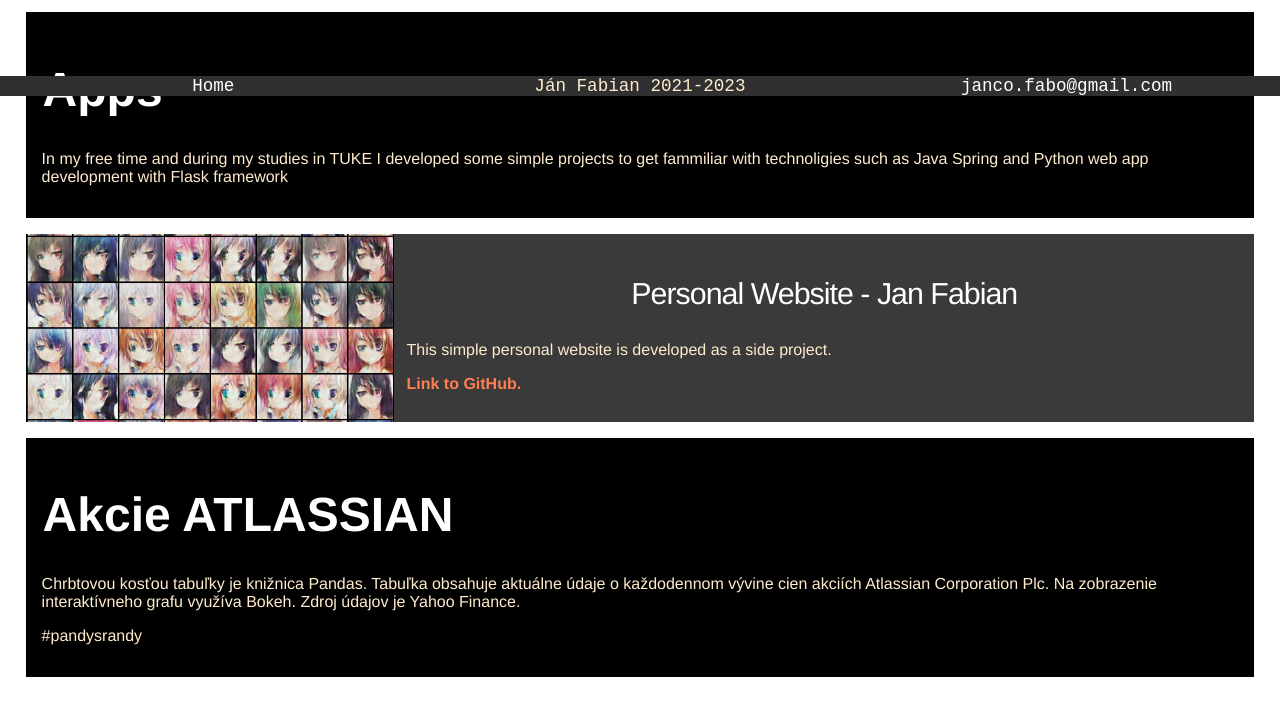
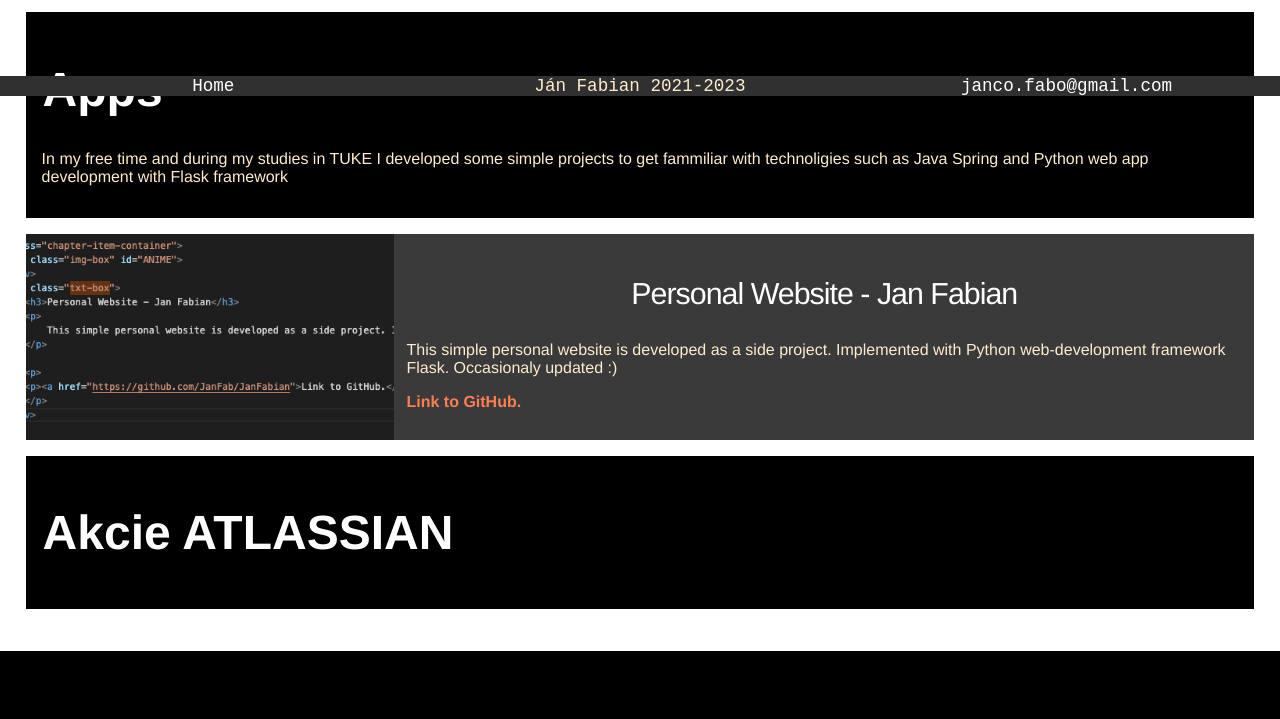
Before and after one commit to JanFab/JanFabian, a Flask app: template templates/gallery.html in a window 1280 px wide. Shown: the part 704-1423 px from the top of the page. After the commit the page ends 1355 px from the top, so only its background shows below. Run offline with Flask 3, Linux system fonts and the light colour scheme; the template is opened without the code that fills it, so the values that code supplies are empty.

Commit message:
Content mid-update

```diff
--- a/static/style.css
+++ b/static/style.css
@@ -53,6 +53,10 @@
 
 #MMDF {
     background-image: url("/static/pics/mmdf.png");
+}
+
+#WEB {
+    background-image: url("/static/pics/web.png");
 }
 
 /* Body */
--- a/templates/gallery.html
+++ b/templates/gallery.html
@@ -49,16 +49,16 @@
     </div>
 
     <div class="chapter-item-container">
-        <div class="img-box" id="ANIME">
+        <div class="img-box" id="WEB">
         </div>
         <div class="txt-box">
             <h3>Personal Website - Jan Fabian</h3>
             <p>
-                This simple personal website is developed as a side project.
+                This simple personal website is developed as a side project. Implemented with Python web-development framework Flask. Occasionaly updated :)
             </p>
 
             <p>
-            <p><a href="https://github.com/JanFab/DeepLearning">Link to GitHub.</a></p>
+            <p><a href="https://github.com/JanFab/JanFabian">Link to GitHub.</a></p>
             </p>
         </div>
     </div>
@@ -66,8 +66,6 @@
 
     <div class="chapter-header">
         <h1>Akcie ATLASSIAN</h1>
-        <p>Chrbtovou kosťou tabuľky je knižnica Pandas. Tabuľka obsahuje aktuálne údaje o každodennom vývine cien akciích Atlassian Corporation Plc. Na zobrazenie interaktívneho grafu využíva Bokeh. Zdroj údajov je Yahoo Finance.</p>
-        <p>#pandysrandy</p>
         {{script1 | safe}} {{div1 | safe}}
     </div>
 
```
Also changed, not shown: static/pics/web.png (added).
